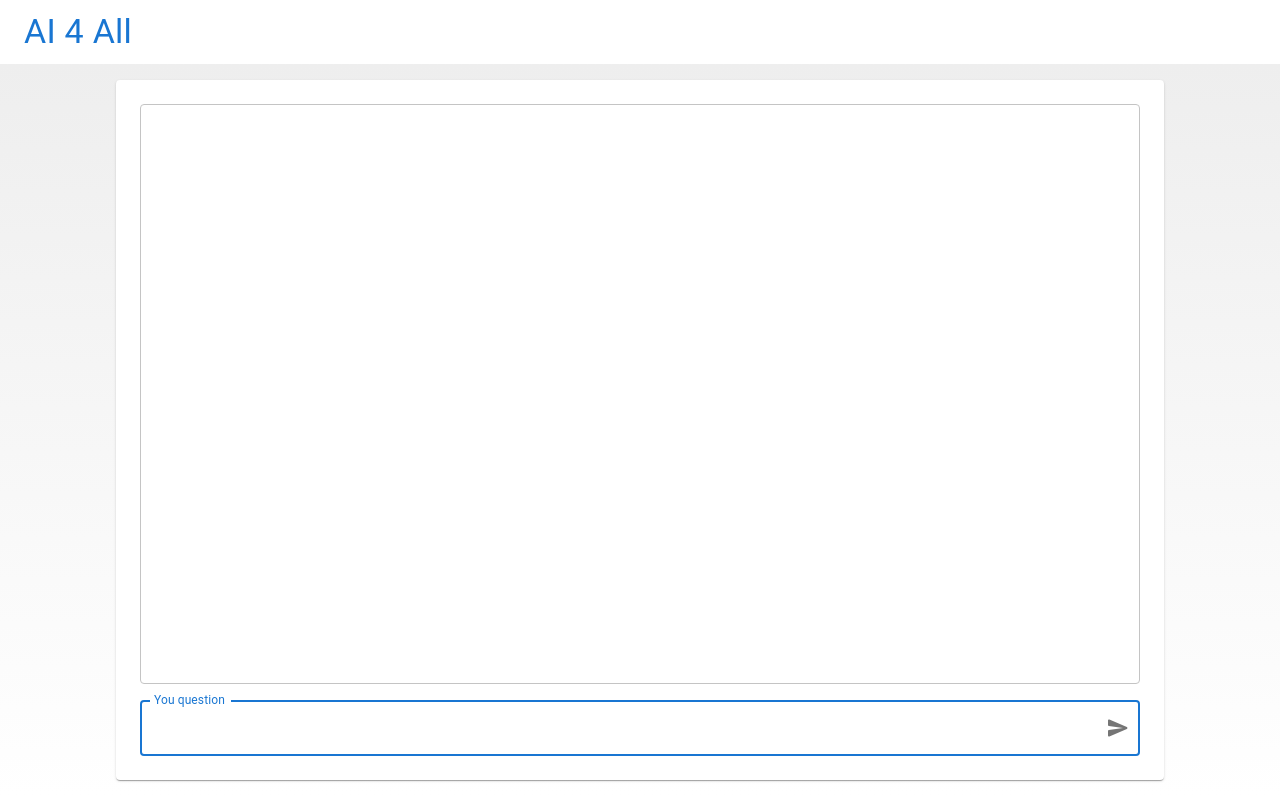
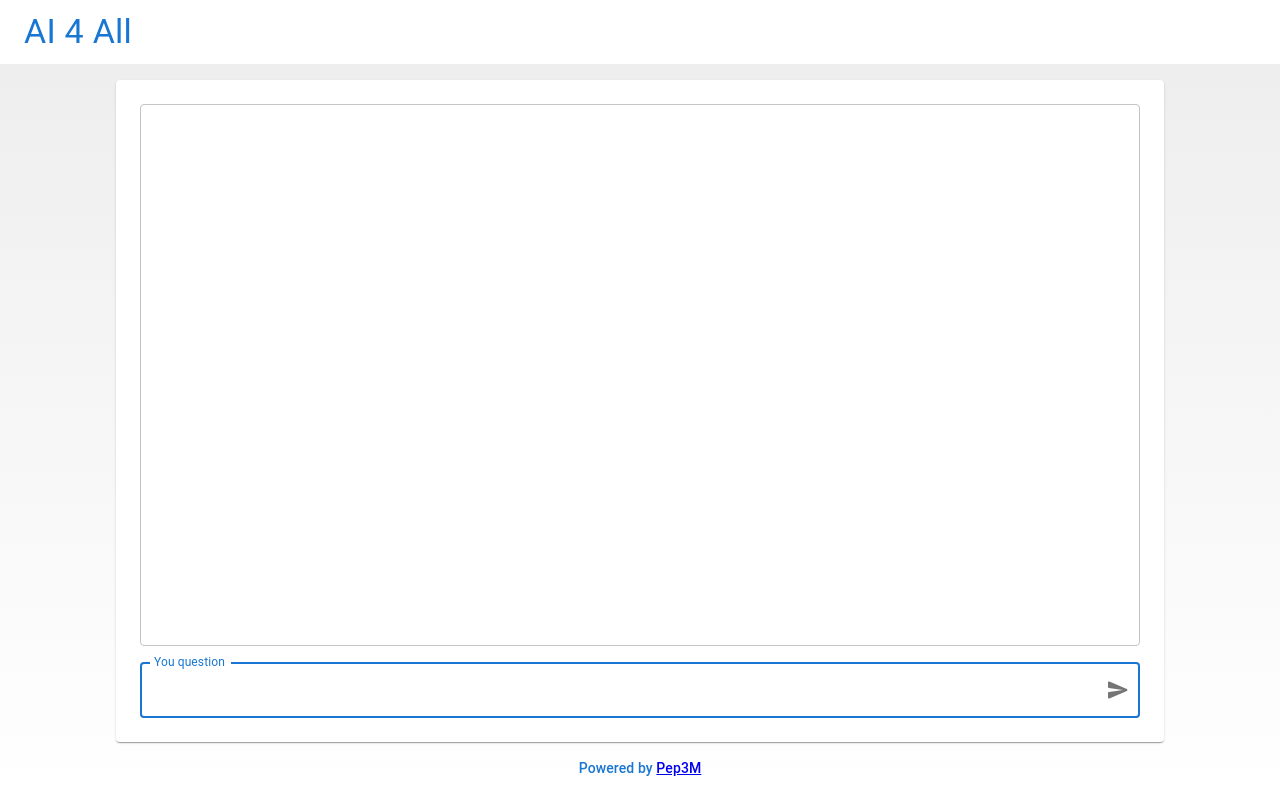
Before and after one commit to Pep3M/OpenAI-4All-Playground, a React (Create React App) app: page / in a window 1280 px wide. Built offline with nearby package versions, Linux system fonts and the light colour scheme.

Commit message:
add a footer

```diff
--- a/src/App.js
+++ b/src/App.js
@@ -28,6 +28,9 @@ function App() {
         }}
       >
         <Chat />
+        <Typography variant="subtitle2" color="primary" sx={{pt:2}}>
+          Powered by <a href="https://github.com/Pep3M">Pep3M</a>
+        </Typography>
       </Box>
     </div>
   );
```
